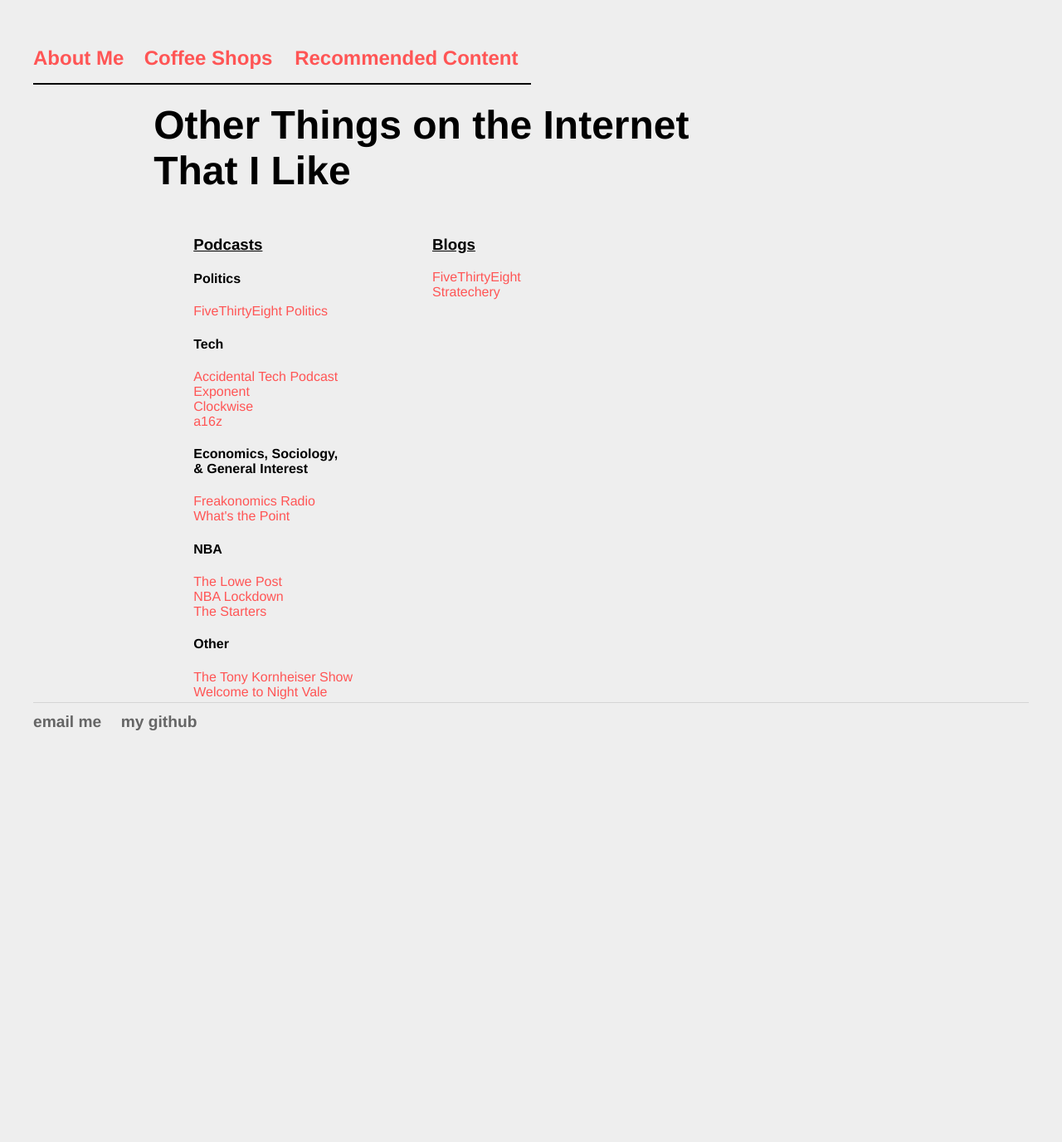
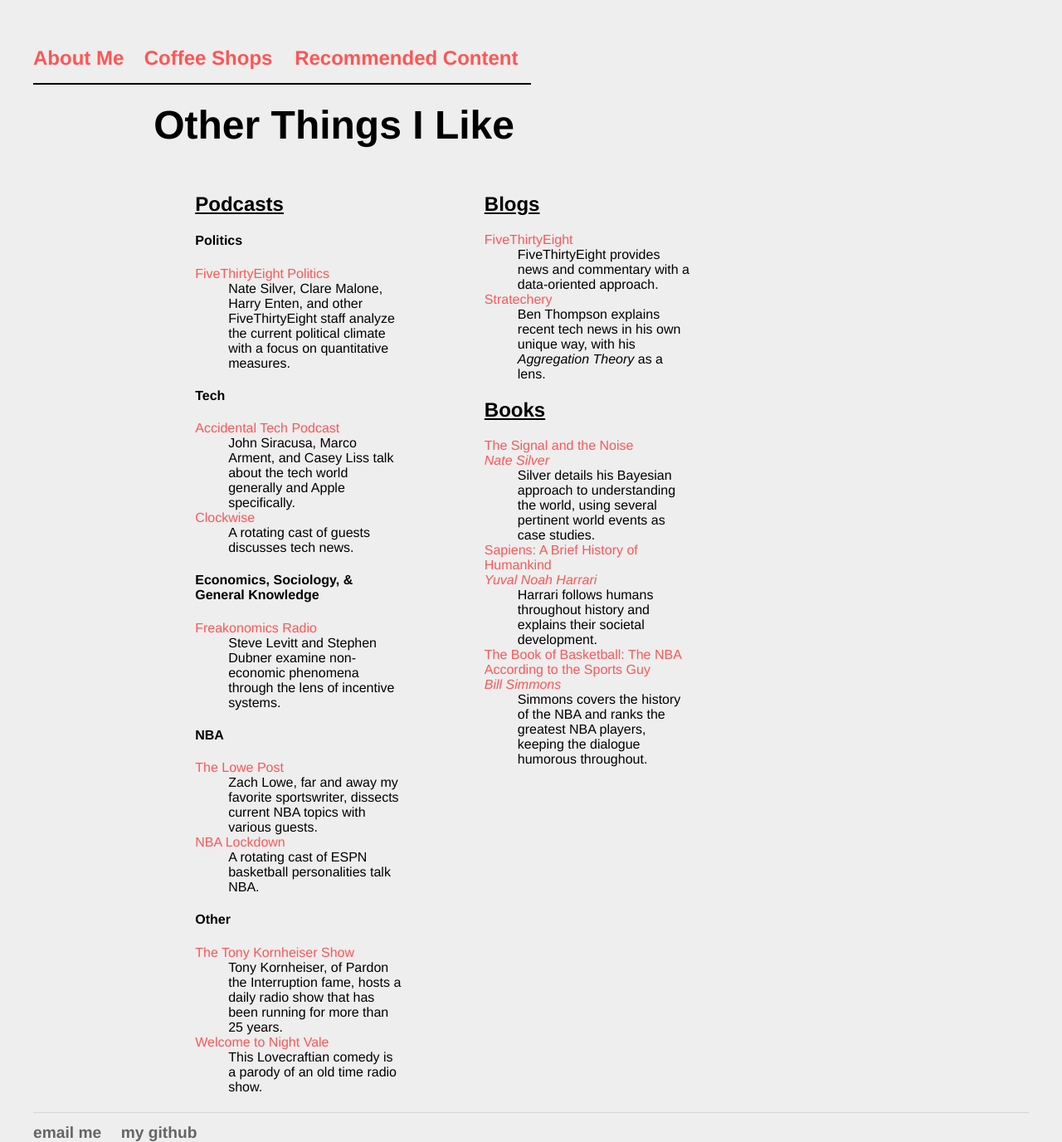
Before and after one commit to eswan18/ethanswan.com, a Jekyll site: the page built from rec_content.html, in a window 1280 px wide. Shown: the whole page at 83% size. Built offline with Jekyll 4.4.1, drawn with Linux system fonts in a browser that asks for light colours; before the commit the page ends 900 px from its top, so only the background shows below that.

Commit message:
big updates to rec_content

```diff
--- a/css/main.css
+++ b/css/main.css
@@ -130,7 +130,7 @@
 /******************/
 /* Things I Like  */
 /******************/
-div.things_i_like_col {
-    float: left;
+td.things_i_like_col {
+    width: 45%;
     padding: 0em 3em;
 }
--- a/rec_content.html
+++ b/rec_content.html
@@ -3,36 +3,78 @@
 title: eswan18 - Recommended Content
 ---
 <div class="blurb">
-	<h1 class="page_header">Other Things on the Internet That I Like</h1>
+	<h1 class="page_header">Other Things I Like</h1>
 
 	<div id="main_content">
-        <div id="recommended_podcasts" class="things_i_like_col">
-            <h3><u>Podcasts</u></h3>
-            <h4>Politics</h4>
-            <a href="https://fivethirtyeight.com/tag/politics-podcast/">FiveThirtyEight Politics</a><br>
-            <h4>Tech</h4>
-            <a href="http://atp.fm">Accidental Tech Podcast</a><br>
-            <a href="http://exponent.fm">Exponent</a><br>
-            <a href="https://www.relay.fm/clockwise">Clockwise</a><br>
-            <a href="http://www.technology.fm/a16z/">a16z</a><br>
-            <h4>Economics, Sociology,<br>& General Interest</h4>
-            <a href="http://freakonomics.com/archive/">Freakonomics Radio</a><br>
-            <a href="https://fivethirtyeight.com/tag/whats-the-point/">What's the Point</a><br>
-            <h4>NBA</h4>
-            <a href="http://www.espn.com/espnradio/podcast/archive/_/id/10528553">The Lowe Post</a><br>
-            <a href="http://www.espn.com/espnradio/podcast/archive/_/id/3634017">NBA Lockdown</a><br>
-            <a href="http://www.nba.com/the-starters-podcasts">The Starters</a><br>
-            <h4>Other</h4>
-            <a href="http://www.tonykornheisershow.com">The Tony Kornheiser Show</a><br>
-            <a href="http://www.welcometonightvale.com">Welcome to Night Vale</a><br>
-        </div>
-        <div id="recommended_blogs" class="things_i_like_col">
-            <h3><u>Blogs</u></h3>
-            <a href="http://www.fivethirtyeight.com">FiveThirtyEight</a><br>
-            <a href="https://stratechery.com">Stratechery</a><br>
-        </div>
+        <table>
+            <!-- Podcasts Column -->
+            <td id="recommended_podcasts" class="things_i_like_col">
+                <h2><u>Podcasts</u></h2>
+                <h4>Politics</h4>
+                <dl>
+                    <dt><a href="https://fivethirtyeight.com/tag/politics-podcast/">FiveThirtyEight Politics</a></dt>
+                    <dd>Nate Silver, Clare Malone, Harry Enten, and other FiveThirtyEight staff analyze the current political climate with a focus on quantitative measures.</dd>
+                </dl>
+                <h4>Tech</h4>
+                <dl>
+                    <dt><a href="http://atp.fm">Accidental Tech Podcast</a></dt>
+                    <dd>John Siracusa, Marco Arment, and Casey Liss talk about the tech world generally and Apple specifically.</dd>
+                    <dt><a href="https://www.relay.fm/clockwise">Clockwise</a></dt>
+                    <dd>A rotating cast of guests discusses tech news.</dd>
+                    <!--<dt><a href="http://www.technology.fm/a16z/">a16z</a></dt>-->
+                </dl>
+                <h4>Economics, Sociology, & General Knowledge</h4>
+                <dl>
+                    <dt><a href="http://freakonomics.com/archive/">Freakonomics Radio</a></dt>
+                    <dd>Steve Levitt and Stephen Dubner examine non-economic phenomena through the lens of incentive systems.</dd>
+                </dl>
+                <h4>NBA</h4>
+                <dl>
+                    <dt><a href="http://www.espn.com/espnradio/podcast/archive/_/id/10528553">The Lowe Post</a></dt>
+                    <dd>Zach Lowe, far and away my favorite sportswriter, dissects current NBA topics with various guests.</dd>
+                    <dt><a href="http://www.espn.com/espnradio/podcast/archive/_/id/3634017">NBA Lockdown</a></dt>
+                    <dd>A rotating cast of ESPN basketball personalities talk NBA.</dd>
+                </dl>
+                <h4>Other</h4>
+                <dl>
+                    <dt><a href="http://www.tonykornheisershow.com">The Tony Kornheiser Show</a></dt>
+                    <dd>Tony Kornheiser, of Pardon the Interruption fame, hosts a daily radio show that has been running for more than 25 years.</dd>
+                    <dt><a href="http://www.welcometonightvale.com">Welcome to Night Vale</a></dt>
+                    <dd>This Lovecraftian comedy is a parody of an old time radio show.</dd>
+                </dl>
+            </td>
 
-	</div>
+            <!-- Blogs Column -->
+            <td id="recommended_blogs_and_books" class="things_i_like_col">
+                <h2><u>Blogs</u></h2>
+                <dl>
+                    <dt><a href="http://www.fivethirtyeight.com">FiveThirtyEight</a></dt>
+                    <dd>FiveThirtyEight provides news and commentary with a data-oriented approach.</dd>
+                    <dt><a href="https://stratechery.com">Stratechery</a></dt>
+                    <dd>Ben Thompson explains recent tech news in his own unique way, with his <em>Aggregation Theory</em> as a lens.</dd>
+                </dl>
+
+                <h2><u>Books</u></h2>
+                <dl>
+                    <dt><a href="https://en.wikipedia.org/wiki/The_Signal_and_the_Noise">
+                        The Signal and the Noise<br>
+                        <em>Nate Silver</em>
+                    </a></dt>
+                    <dd>Silver details his Bayesian approach to understanding the world, using several pertinent world events as case studies.</dd>
+                    <dt><a href="https://en.wikipedia.org/wiki/Sapiens:_A_Brief_History_of_Humankind">
+                        Sapiens: A Brief History of Humankind<br>
+                        <em>Yuval Noah Harrari</em>
+                    </a></dt>
+                    <dd>Harrari follows humans throughout history and explains their societal development.</dd>
+                    <dt><a href=https://en.wikipedia.org/wiki/The_Book_of_Basketball">
+                        The Book of Basketball: The NBA According to the Sports Guy<br>
+                        <em>Bill Simmons</em>
+                    </a></dt>
+                    <dd>Simmons covers the history of the NBA and ranks the greatest NBA players, keeping the dialogue humorous throughout.</dd>
+                </dl>
+            </td>
+        </table>
+    </div>
 
 </div>
 <!-- /.blurb -->
```
Also changed, not shown: resume.html (deleted, +0 -10 lines).
